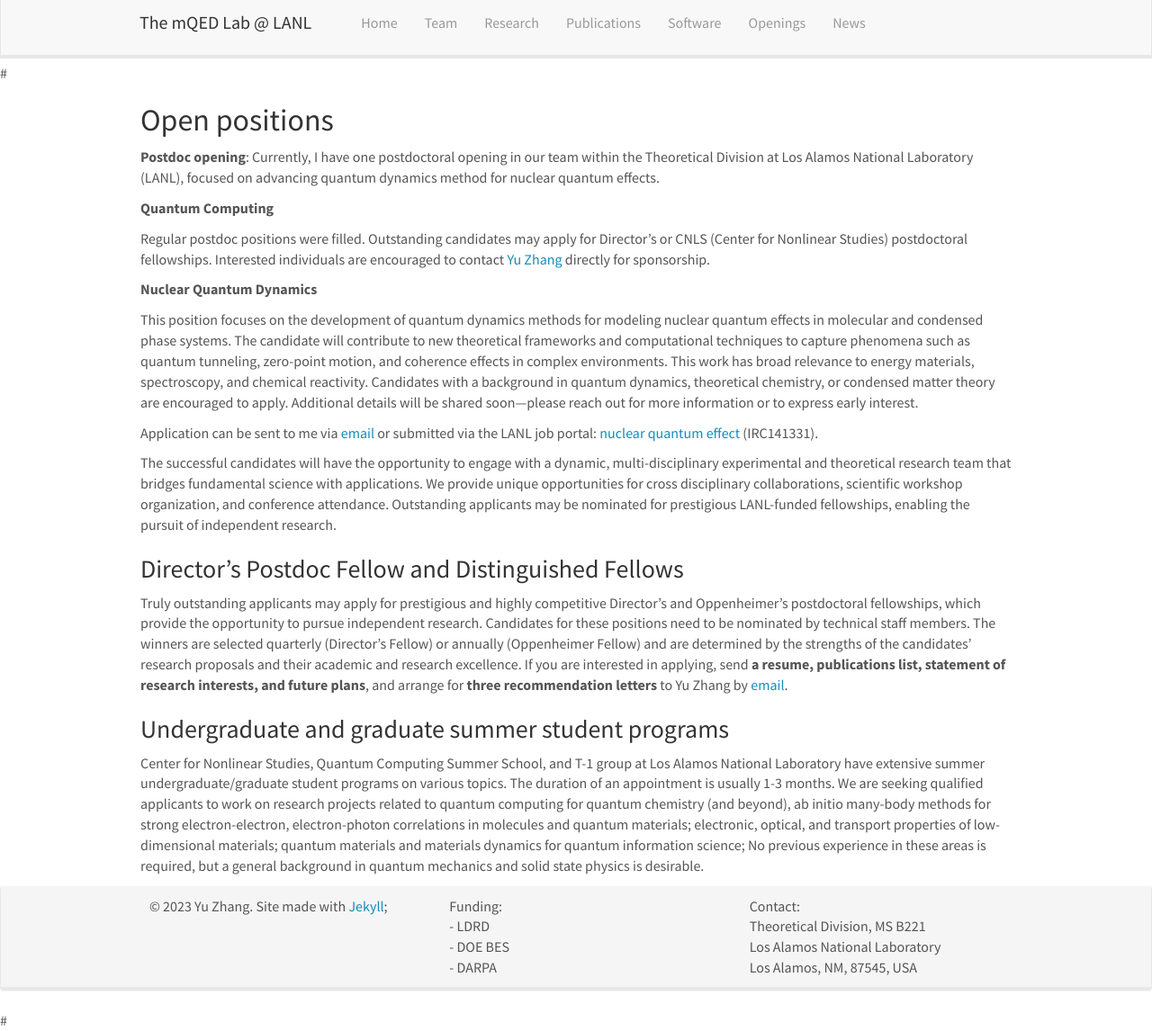
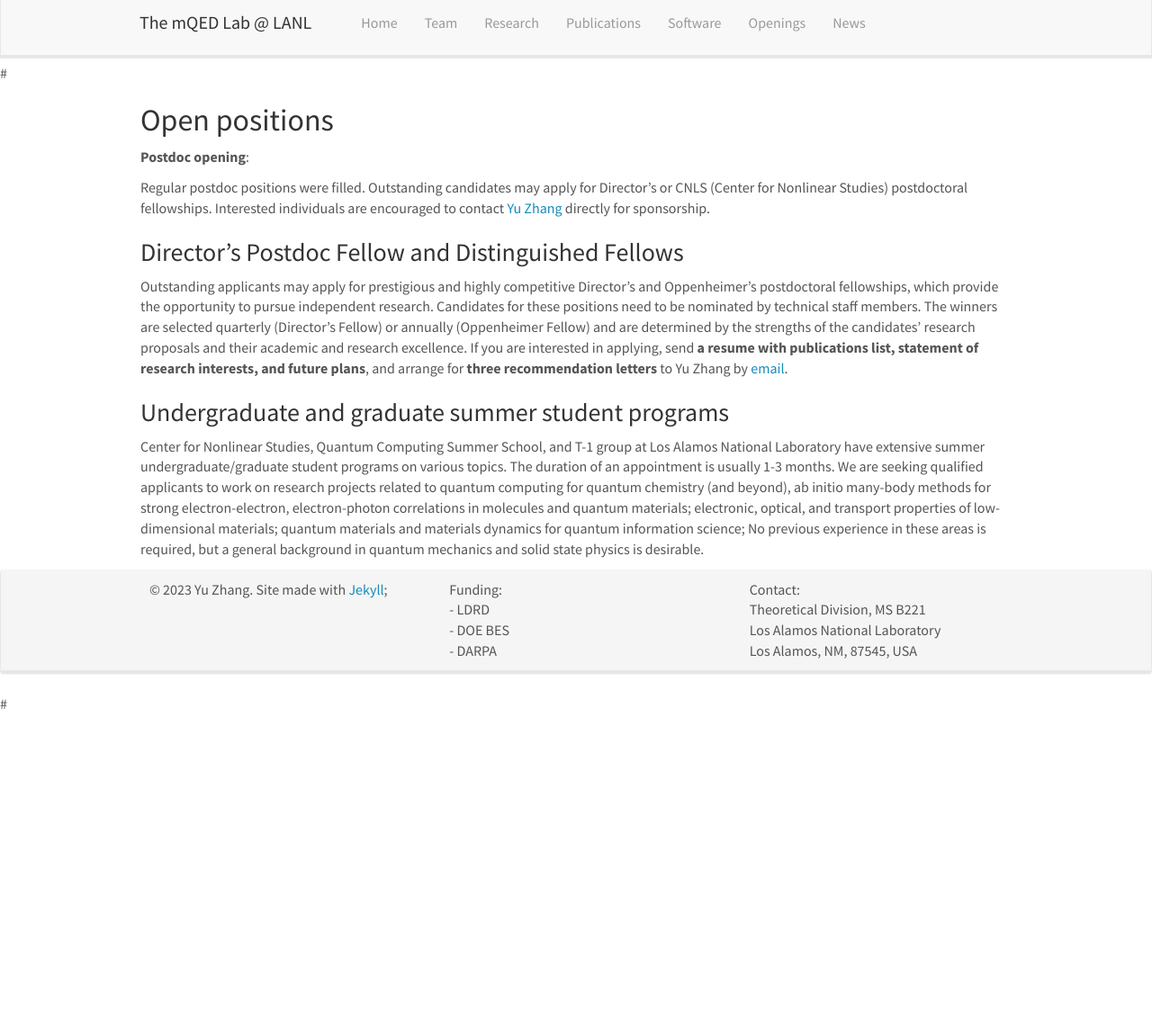
Before and after one commit to ares201005/ares201005.github.io, a Jekyll site: the page built from _pages/openings.md, in a window 1280 px wide and 1146 px high. Shown: the whole window at 90% size. Built offline with Jekyll 4.4.1, drawn with Linux system fonts in a browser that asks for light colours; nearby versions of some CDN libraries; a style sheet for code colours, icons or effects is not loaded.

Commit message:
update team/research

```diff
--- a/_data/team_gras.yml
+++ b/_data/team_gras.yml
@@ -1,6 +1,6 @@
 
 - name: Nikhil V. Seshadri
-  photo:
+  photo: nikhil_Seshadri.jpg
   info: SULI student, 2025
   email:
   number_educ: 1
--- a/_pages/openings.md
+++ b/_pages/openings.md
@@ -9,42 +9,13 @@ permalink: /openings
 ## Open positions
 
 **Postdoc opening**:
-Currently, I have one postdoctoral opening in our team within the Theoretical Division at Los Alamos National Laboratory (LANL), focused on
-<!--
-developing efficient quantum algorithms for strongly correlated systems and
--->
-advancing quantum dynamics method for nuclear quantum effects.
-
-
-**Quantum Computing**
 
 Regular postdoc positions were filled. Outstanding candidates may apply for Director's or CNLS (Center for Nonlinear Studies) postdoctoral fellowships.
 Interested individuals are encouraged to contact [Yu Zhang](mailto:zhy@lanl.gov) directly for sponsorship.
 
-<!---
-This position centers on developing quantum algorithms at the interface of quantum embedding theory and quantum information science. The successful candidate will work as part of a multidisciplinary team to design and implement quantum-centric embedding algorithms for treating strongly correlated systems, with applications to chemistry and materials science. The project is part of a newly funded effort that integrates fundamental theory with practical quantum algorithm development on emerging quantum hardware. For details and to apply, please visit: Quantum Computing Postdoc Opening or search Job ID: IRC139669 at https://lanl.jobs.
--->
-
-**Nuclear Quantum Dynamics**
-
-This position focuses on the development of quantum dynamics methods for modeling nuclear quantum effects in molecular and condensed phase systems. The candidate will contribute to new theoretical frameworks and computational techniques to capture phenomena such as quantum tunneling, zero-point motion, and coherence effects in complex environments. This work has broad relevance to energy materials, spectroscopy, and chemical reactivity. Candidates with a background in quantum dynamics, theoretical chemistry, or condensed matter theory are encouraged to apply. Additional details will be shared soon—please reach out for more information or to express early interest.
-
-
-Application can be sent to me via [email](mailto:zhy@lanl.gov) or submitted via the LANL job portal:
-<!--
-<a href="https://www.linkedin.com/feed/update/urn:li:activity:7352033513690320896/">quantum computing</a> (IRC139669) and
--->
-<a href="https://lanl.jobs/search/jobdetails/nuclear-quantum-dynamics-postdoc-research-associate/178a232f-6a8b-4341-8399-613e31e703c4">nuclear quantum effect</a> (IRC141331).
-
-<!--
-**I currently do not have regular postdoctoral openings. However, exceptional candidates may have opportunities to apply for prestigious Director's or Distinguished Postdoctoral Fellowships. Interested individuals are encouraged to contact [Yu Zhang](mailto:zhy@lanl.gov) directly for sponsorship.**
--->
-
-The successful candidates will have the opportunity to engage with a dynamic, multi-disciplinary experimental and theoretical research team that bridges fundamental science with applications. We provide unique opportunities for cross disciplinary collaborations, scientific workshop organization, and conference attendance. Outstanding applicants may be nominated for prestigious LANL-funded fellowships, enabling the pursuit of independent research.
-
 ### Director's Postdoc Fellow and Distinguished Fellows
 
-Truly outstanding applicants may apply for prestigious and highly competitive Director's and Oppenheimer's postdoctoral fellowships, which provide the opportunity to pursue independent research. Candidates for these positions need to be nominated by technical staff members. The winners are selected quarterly (Director's Fellow) or annually (Oppenheimer Fellow) and are determined by the strengths of the candidates' research proposals and their academic and research excellence. If you are interested in applying, send <b>a resume, publications list, statement of research interests, and future plans</b>, and arrange for <b>three recommendation letters</b> to Yu Zhang by [email](mailto:zhy@lanl.gov).
+Outstanding applicants may apply for prestigious and highly competitive Director's and Oppenheimer's postdoctoral fellowships, which provide the opportunity to pursue independent research. Candidates for these positions need to be nominated by technical staff members. The winners are selected quarterly (Director's Fellow) or annually (Oppenheimer Fellow) and are determined by the strengths of the candidates' research proposals and their academic and research excellence. If you are interested in applying, send <b>a resume with publications list, statement of research interests, and future plans</b>, and arrange for <b>three recommendation letters</b> to Yu Zhang by [email](mailto:zhy@lanl.gov).
 
 ### Undergraduate and graduate summer student programs
 
```
Also changed, not shown: _data/researchlist.yml (+5 -5 lines), _data/team_members.yml (+13 -6 lines), images/slider/ttn14.png (added), images/teampic/Troy.jpg (added), 1 other file.
